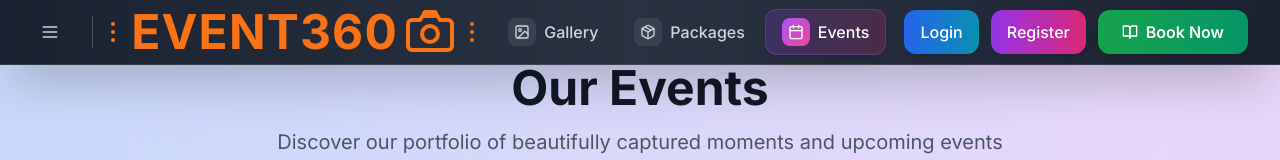
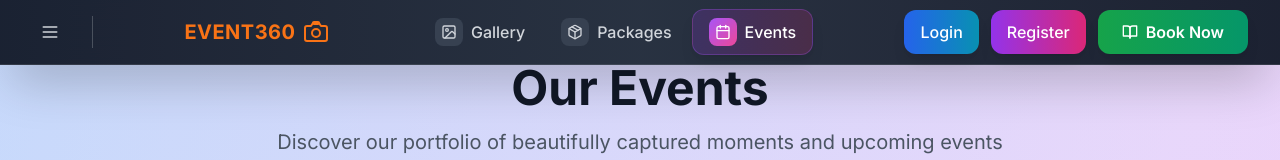
Before and after one commit to Rokibul-Islam-Robi/Event360, a React (Vite) app in the folder client/: page /events in a window 1280 px wide. Shown: the top 160 px of the page. Built offline with nearby package versions, Linux system fonts and the light colour scheme.

Commit message:
Add compact logo mode for navbar with minimized size and simplified design

```diff
--- a/client/src/components/Logo.jsx
+++ b/client/src/components/Logo.jsx
@@ -1,6 +1,40 @@
 import React from 'react'
 
-const Logo = ({ className = "", showTagline = true }) => {
+const Logo = ({ className = "", showTagline = true, compact = false }) => {
+  if (compact) {
+    // Compact version for navbar - only text and camera icon
+    return (
+      <div className={`flex items-center space-x-2 ${className}`}>
+        {/* Main Logo Text */}
+        <div className="flex items-center">
+          <span className="text-orange-500 font-bold text-lg md:text-xl tracking-wide">EVENT</span>
+          <span className="text-orange-500 font-bold text-lg md:text-xl tracking-wide">360</span>
+        </div>
+
+        {/* Camera Icon - Compact size */}
+        <div className="relative">
+          <svg
+            className="w-5 h-5 md:w-6 md:h-6 text-orange-500"
+            viewBox="0 0 24 24"
+            fill="none"
+            stroke="currentColor"
+            strokeWidth="2"
+            strokeLinecap="round"
+            strokeLinejoin="round"
+          >
+            {/* Camera Body */}
+            <path d="M23 19a2 2 0 0 1-2 2H3a2 2 0 0 1-2-2V8a2 2 0 0 1 2-2h4l2-3h6l2 3h4a2 2 0 0 1 2 2z"/>
+            {/* Camera Lens */}
+            <circle cx="12" cy="13" r="4"/>
+            {/* Flash/Hot Shoe Mount */}
+            <rect x="9" y="2" width="6" height="2" rx="1"/>
+          </svg>
+        </div>
+      </div>
+    )
+  }
+
+  // Full version for hero sections
   return (
     <div className={`flex flex-col items-center ${className}`}>
       {/* Main Logo Container */}
--- a/client/src/components/Navbar.jsx
+++ b/client/src/components/Navbar.jsx
@@ -49,7 +49,7 @@ const Navbar = () => {
           {/* Center Logo */}
           <Link to="/" className="flex items-center group">
             <div className="transform group-hover:scale-105 transition-transform duration-200">
-              <Logo showTagline={false} />
+              <Logo compact={true} />
             </div>
           </Link>
 
```
